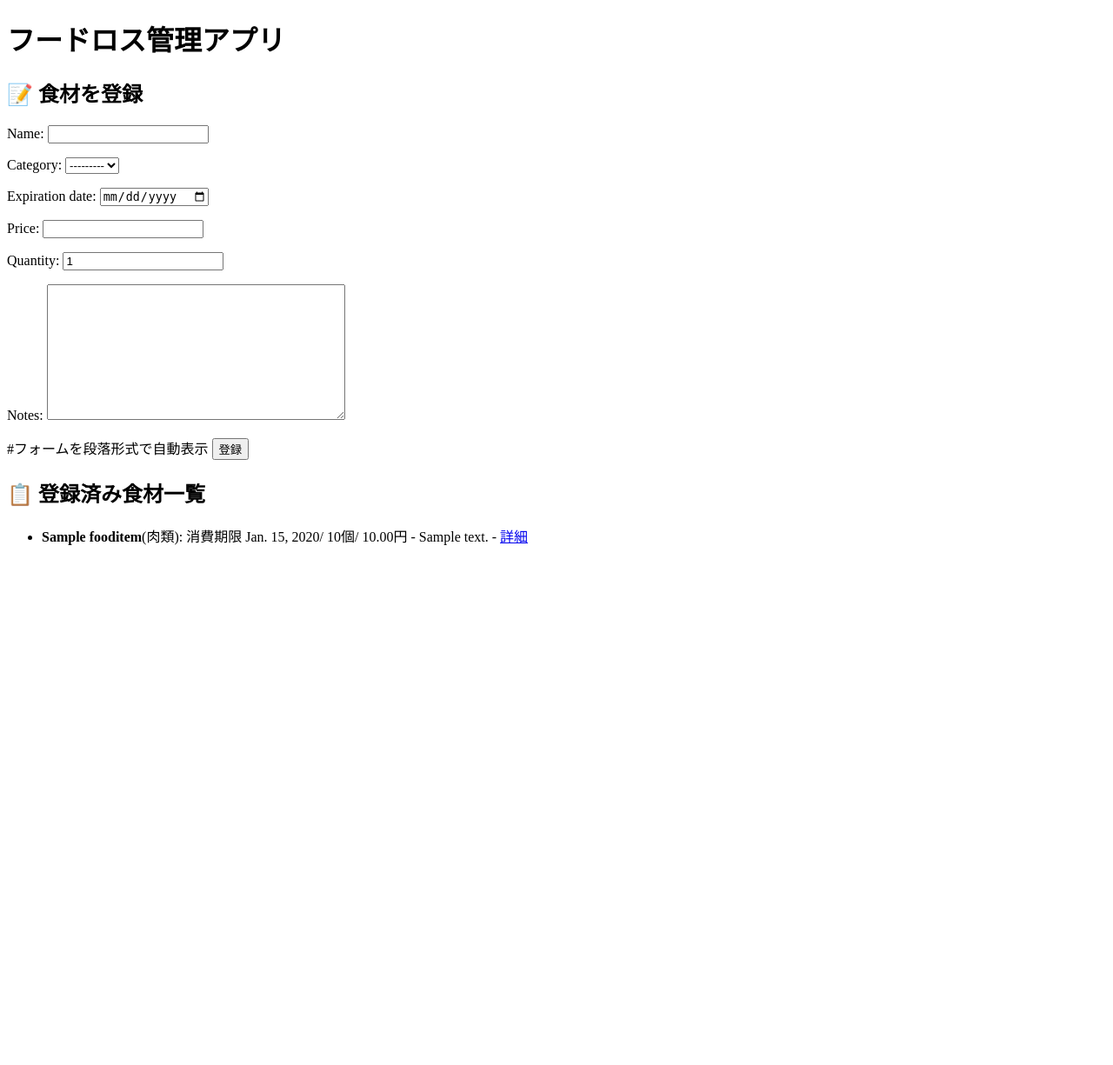
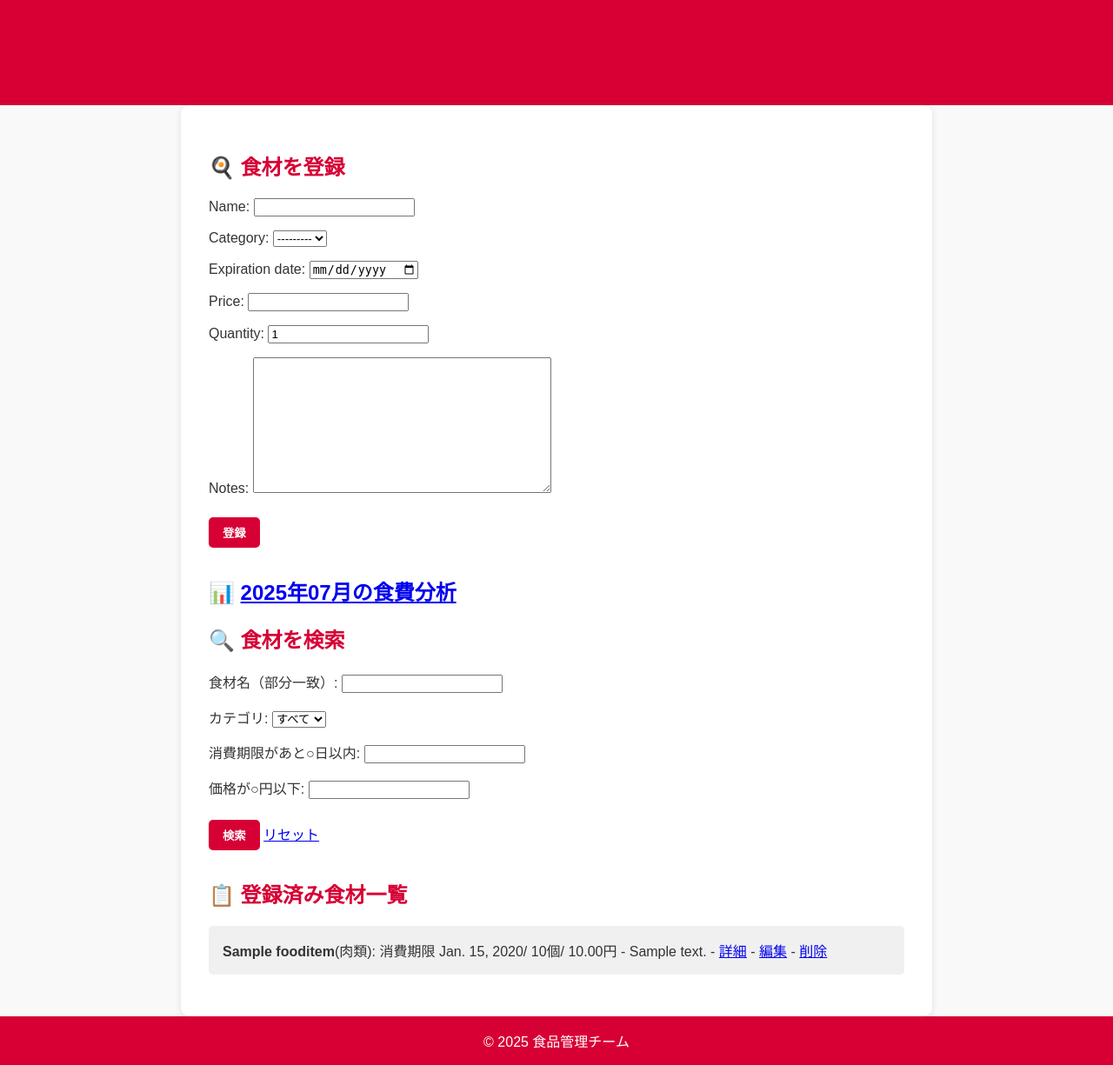
Before and after one commit to nakaji22/foodsaver_project, a Django app: page / in a window 1280 px wide. Shown: the whole page at 87% size. Before the commit the page ends 627 px from the top, so only its background shows below. Run offline with Django 5.2, Linux system fonts and the light colour scheme; a user stored in the database is signed in; tables that the repository leaves empty hold one stand-in row (values such as "Sample post").

Commit message:
css is uesd

```diff
--- a/main/forms.py
+++ b/main/forms.py
@@ -1,5 +1,6 @@
 from django import forms
 from .models import FoodItem
+from .models import CATEGORY_CHOICES
 
 class FoodItemForm(forms.ModelForm):
     class Meta:
@@ -8,3 +9,9 @@ class FoodItemForm(forms.ModelForm):
         widgets = {
             'expiration_date': forms.DateInput(attrs={'type': 'date'}),
         }
+
+class FoodSearchForm(forms.Form):
+    name = forms.CharField(label='食材名（部分一致）', required=False) #required=Falseで入力を任意にする
+    category = forms.ChoiceField(label='カテゴリ', choices=[('', 'すべて')] + CATEGORY_CHOICES, required=False)
+    max_days_left = forms.IntegerField(label='消費期限があと○日以内', required=False, min_value=0)
+    max_price = forms.DecimalField(label='価格が○円以下', required=False, min_value=0, decimal_places=2)
--- a/main/urls.py
+++ b/main/urls.py
@@ -5,4 +5,7 @@ from . import views
 urlpatterns = [
     path('', views.home, name='home'), #URLパス,どのviewを呼び出すか,URLの名前(templatesの引数として使う)
     path('foods/<int:pk>/', views.food_detail, name='food_detail'), #<int:pkでモデルの主キーを受けとる>
+    path('edit/<int:pk>/', views.food_edit, name='food_edit'),  # 編集
+    path('delete/<int:pk>/', views.food_delete, name='food_delete'),  # 削除
+    path('analysis/', views.monthly_analysis, name='monthly_analysis'),
 ]
--- a/main/views.py
+++ b/main/views.py
@@ -1,32 +1,128 @@
 from django.shortcuts import render, redirect
-from .models import FoodItem
-from .forms import FoodItemForm
+from .models import FoodItem, CATEGORY_CHOICES
+from .forms import FoodItemForm, FoodSearchForm
 from django.contrib.auth.decorators import login_required
 from django.shortcuts import render, redirect, get_object_or_404
+from django.utils import timezone
+from datetime import timedelta
+from collections import defaultdict
+from django.db.models import Sum
+from django.http import HttpResponse
+import matplotlib
+import matplotlib.pyplot as plt
+from matplotlib import font_manager
+import io
+import base64
 
 
-@login_required
 def home(request):
-    # POST: フォームから新規登録
-    if request.method == 'POST': #ユーザーがフォームを送信した時
-        form = FoodItemForm(request.POST) #送信されたフォームのデータ
+    # 登録フォーム処理
+    if request.method == 'POST':
+        form = FoodItemForm(request.POST)
         if form.is_valid():
-            food = form.save(commit=False) #問題なければインスタンス作成(まだDBには保存しない)
-            food.author = request.user #現在ログイン中のユーザーを紐づける
-            food.save() #DBに保存
+            food = form.save(commit=False)
+            food.author = request.user
+            food.save()
             return redirect('home')
     else:
-        form = FoodItemForm() #GETのとき(初回ログイン時など)は空のフォームを表示
+        form = FoodItemForm()
 
-    # 登録済み食材一覧を取得（ユーザーごとに）
-    food_items = FoodItem.objects.filter(author=request.user).order_by('expiration_date') #消費期限の近い順に並べる
+    # 検索フォームの処理
+    search_form = FoodSearchForm(request.GET) #FoodSearchFormを入力した場合のみ
+    food_items = FoodItem.objects.filter(author=request.user)
+
+    if search_form.is_valid(): # 検索フォームが有効な場合検索条件に基づいてフィルタリング
+        name = search_form.cleaned_data.get('name')
+        category = search_form.cleaned_data.get('category')
+        max_days_left = search_form.cleaned_data.get('max_days_left')
+        max_price = search_form.cleaned_data.get('max_price')
+
+        if name:
+            food_items = food_items.filter(name__icontains=name)
+        if category:
+            food_items = food_items.filter(category=category)
+        if max_days_left is not None:
+            today = timezone.now().date()
+            deadline = today + timedelta(days=max_days_left)
+            food_items = food_items.filter(expiration_date__range=(today, deadline))
+        if max_price is not None:
+            food_items = food_items.filter(price__lte=max_price)
+
+    today = timezone.now()
 
     return render(request, 'main/home.html', {
         'form': form,
+        'search_form': search_form,
         'food_items': food_items,
+        'month': today.strftime('%Y年%m月'),
     })
+
 
 @login_required
 def food_detail(request, pk): # 該当ユーザーの食材から対象の1つを取得（なければ404）
     food = get_object_or_404(FoodItem, pk=pk, author=request.user) #DBから主キーpkを用いて対象の食材を取得
     return render(request, 'main/food_detail.html', {'food': food}) #食材の詳細ページを表示
+
+@login_required
+def food_edit(request, pk):
+    food = get_object_or_404(FoodItem, pk=pk, author=request.user)
+    if request.method == 'POST':
+        form = FoodItemForm(request.POST, instance=food)
+        if form.is_valid():
+            form.save()
+            return redirect('home')
+    else:
+        form = FoodItemForm(instance=food)
+    return render(request, 'main/food_edit.html', {'form': form})
+
+@login_required
+def food_delete(request, pk):
+    food = get_object_or_404(FoodItem, pk=pk, author=request.user)
+    if request.method == 'POST':
+        food.delete()
+        return redirect('home')
+    return render(request, 'main/food_confirm_delete.html', {'food': food})
+
+@login_required
+def monthly_analysis(request):
+    user = request.user
+    today = timezone.now().date()
+    month_start = today.replace(day=1)
+    next_month = (month_start.replace(day=28) + timedelta(days=4)).replace(day=1)
+
+    items = FoodItem.objects.filter(
+        author=user,
+        purchase_date__gte=month_start,
+        purchase_date__lt=next_month
+    )
+
+    font_path = 'NotoSansCJKjp-Regular.otf'
+    font_prop = font_manager.FontProperties(fname=font_path)
+    plt.rcParams['font.family'] = font_prop.get_name()
+
+    # カテゴリ別合計金額
+    category_sums = items.values('category').annotate(total=Sum('price'))
+
+    # 合計金額
+    total_price = items.aggregate(total=Sum('price'))['total'] or 0
+
+    # 円グラフ描画
+    labels = [dict(CATEGORY_CHOICES)[c['category']] for c in category_sums]
+    sizes = [c['total'] for c in category_sums]
+
+    fig, ax = plt.subplots()
+    ax.pie(sizes, labels=labels, autopct='%1.1f%%', textprops={'fontproperties': font_prop})
+    ax.axis('equal')
+
+    buf = io.BytesIO()
+    plt.savefig(buf, format='png')
+    buf.seek(0)
+    img_base64 = base64.b64encode(buf.read()).decode('utf-8')
+    plt.close(fig)
+
+    return render(request, 'main/analysis.html', {
+        'category_sums': category_sums,
+        'total_price': total_price,
+        'chart': img_base64,
+        'month': today.strftime('%Y年%m月'),
+    })
--- /dev/null
+++ b/templates/main/base.html
@@ -0,0 +1,78 @@
+<!DOCTYPE html>
+<html lang="ja">
+<head>
+    <meta charset="UTF-8">
+    <meta name="viewport" content="width=device-width, initial-scale=1.0">
+    <title>フードロス管理アプリ</title>
+    <style>
+        body {
+            font-family: "Hiragino Kaku Gothic ProN", Meiryo, sans-serif;
+            background-color: #f9f9f9;
+            color: #333;
+            margin: 0;
+            padding: 0;
+        }
+        header, footer {
+            background-color: #d70035;
+            color: white;
+            text-align: center;
+            padding: 1rem;
+        }
+        main {
+            padding: 2rem;
+            max-width: 800px;
+            margin: 0 auto;
+            background-color: white;
+            border-radius: 10px;
+            box-shadow: 0 2px 8px rgba(0,0,0,0.1);
+        }
+        h1, h2 {
+            color: #d70035;
+        }
+        form {
+            margin-bottom: 2rem;
+        }
+        button, a.button {
+            background-color: #d70035;
+            color: white;
+            padding: 0.5rem 1rem;
+            border: none;
+            border-radius: 5px;
+            text-decoration: none;
+            font-weight: bold;
+            cursor: pointer;
+            display: inline-block;
+            margin-top: 0.5rem;
+        }
+        button:hover, a.button:hover {
+            background-color: #b0002c;
+        }
+        ul {
+            list-style: none;
+            padding: 0;
+        }
+        li {
+            background-color: #f0f0f0;
+            padding: 1rem;
+            border-radius: 5px;
+            margin-bottom: 1rem;
+        }
+        .inline-links a {
+            margin-left: 0.5rem;
+            color: #d70035;
+            text-decoration: none;
+        }
+    </style>
+</head>
+<body>
+    <header>
+        <h1>フードロス管理アプリ</h1>
+    </header>
+    <main>
+        {% block content %}{% endblock %}
+    </main>
+    <footer>
+        &copy; 2025 食品管理チーム
+    </footer>
+</body>
+</html>
--- a/templates/main/home.html
+++ b/templates/main/home.html
@@ -1,16 +1,22 @@
-<!DOCTYPE html>
-<html>
-<head>
-    <title>食材管理</title>
-</head>
-<body>
-    <h1>フードロス管理アプリ</h1>
+{% extends "main/base.html" %}
 
-    <h2>📝 食材を登録</h2>
+{% block title %}ホーム - フードロス管理アプリ{% endblock %}
+
+{% block content %}
+<h2>🍳 食材を登録</h2>
 <form method="post">
     {% csrf_token %}
-        {{ form.as_p }} #フォームを段落形式で自動表示
+    {{ form.as_p }}
     <button type="submit">登録</button>
+</form>
+
+<h2>📊 <a href="{% url 'monthly_analysis' %}">{{ month }}の食費分析</a></h2>
+
+<h2>🔍 食材を検索</h2>
+<form method="get">
+    {{ search_form.as_p }}
+    <button type="submit">検索</button>
+    <a href="{% url 'home' %}">リセット</a>
 </form>
 
 <h2>📋 登録済み食材一覧</h2>
@@ -21,14 +27,13 @@
             消費期限 {{ item.expiration_date }}/
             {{ item.quantity }}個/
             {{ item.price }}円
-                {% if item.notes %}
-                    - {{ item.notes }}
-                {% endif %}
+            {% if item.notes %} - {{ item.notes }}{% endif %}
             - <a href="{% url 'food_detail' item.id %}">詳細</a>
+            - <a href="{% url 'food_edit' item.id %}">編集</a>
+            - <a href="{% url 'food_delete' item.id %}">削除</a>
         </li>
     {% empty %}
         <li>食材はまだ登録されていません。</li>
     {% endfor %}
 </ul>
-</body>
-</html>
+{% endblock %}
```
Also changed, not shown: templates/main/analysis.html (added, +22 -0 lines), templates/main/food_confirm_delete.html (added, +13 -0 lines), templates/main/food_detail.html (+6 -10 lines), templates/main/food_edit.html (added, +13 -0 lines), 1 other file. Lines whose indentation alone changed are shown as unchanged.
